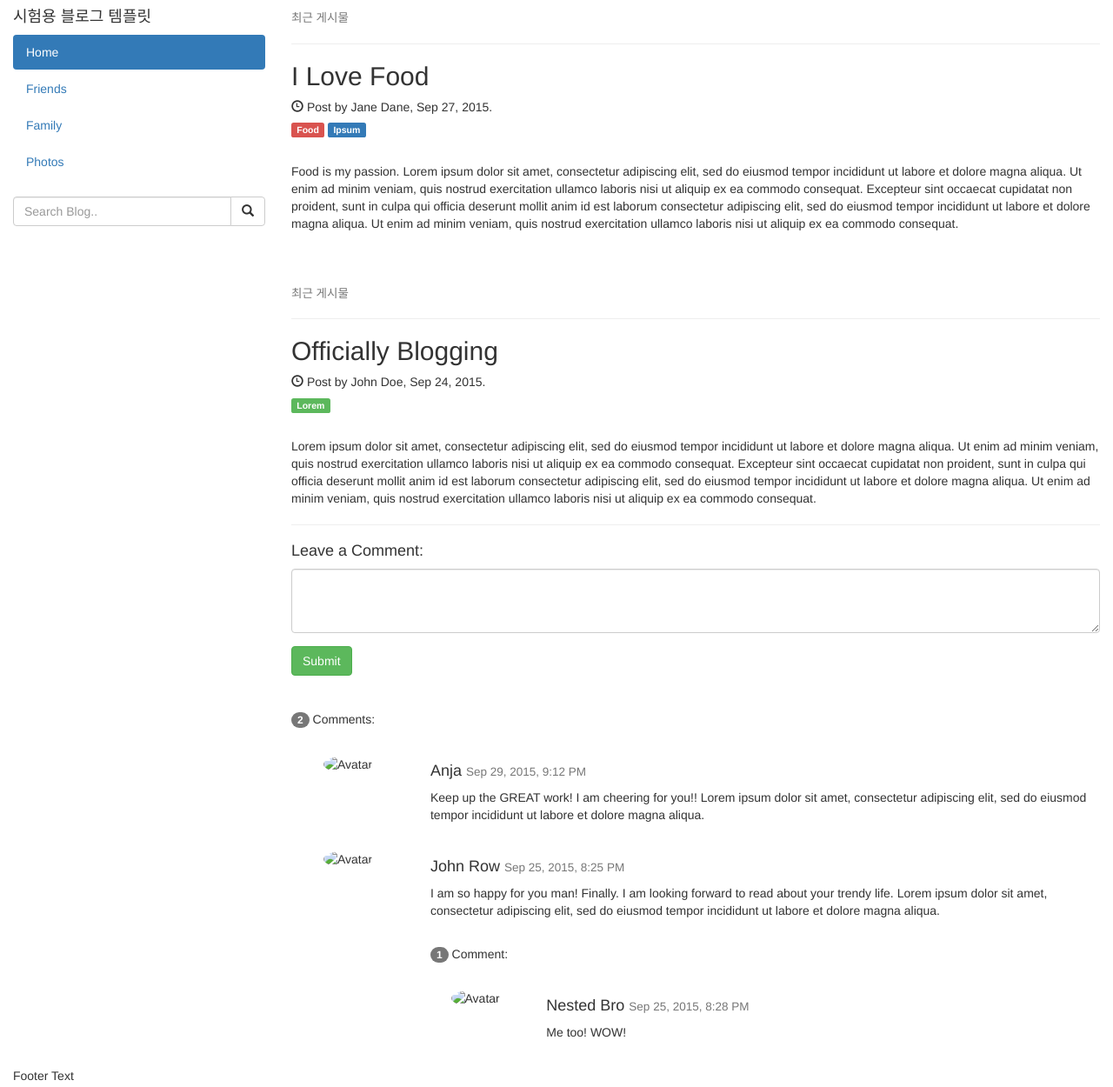
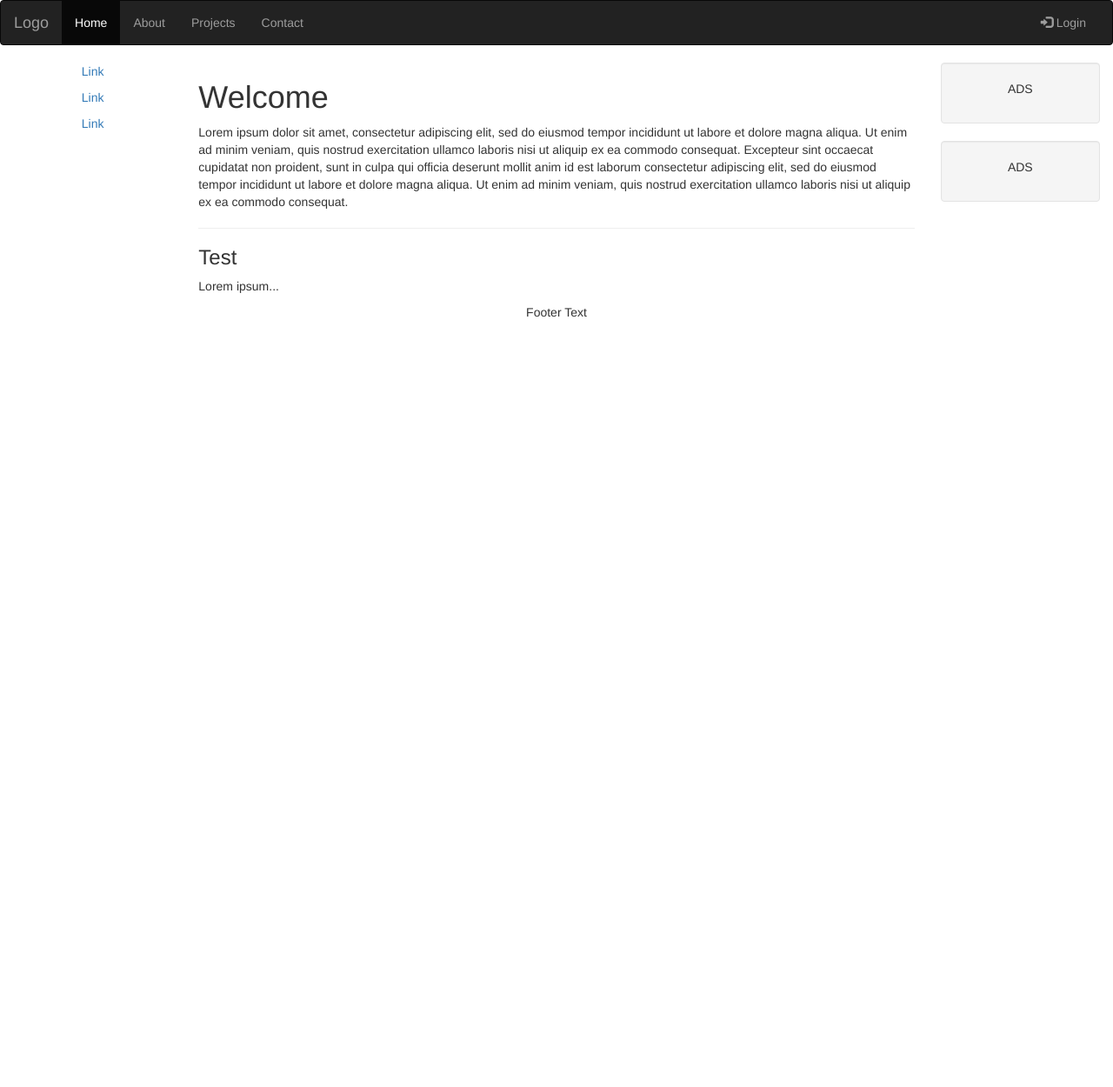
Before and after one commit to hapo777/hapo777.github.io, a plain HTML site: page index.html in a window 1280 px wide. Shown: the whole page at 87% size. After the commit the page ends 800 px from the top, so only its background shows below. Drawn offline with nearby package versions, Linux system fonts and the light colour scheme.

Commit message:
add title

```diff
--- a/index.html
+++ b/index.html
@@ -18,88 +18,78 @@
 </head>
 
 <body>
+    <nav class="navbar navbar-inverse">
         <div class="container-fluid">
-        <div class="row content">
-          <div class="col-sm-3 sidenav">
-            <h4>시험용 블로그 템플릿</h4>
-            <ul class="nav nav-pills nav-stacked">
-              <li class="active"><a href="#section1">Home</a></li>
-              <li><a href="#section2">Friends</a></li>
-              <li><a href="#section3">Family</a></li>
-              <li><a href="#section3">Photos</a></li>
-            </ul><br>
-            <div class="input-group">
-              <input type="text" class="form-control" placeholder="Search Blog..">
-              <span class="input-group-btn">
-                <button class="btn btn-default" type="button">
-                  <span class="glyphicon glyphicon-search"></span>
+            <div class="navbar-header">
+                <button type="button" class="navbar-toggle" data-toggle="collapse" data-target="#myNavbar">
+                    <span class="icon-bar"></span>
+                    <span class="icon-bar"></span>
+                    <span class="icon-bar"></span>
                 </button>
-              </span>
+                <a class="navbar-brand" href="#">Logo</a>
+            </div>
+            <div class="collapse navbar-collapse" id="myNavbar">
+                <ul class="nav navbar-nav">
+                    <li class="active">
+                        <a href="#">Home</a>
+                    </li>
+                    <li>
+                        <a href="#">About</a>
+                    </li>
+                    <li>
+                        <a href="#">Projects</a>
+                    </li>
+                    <li>
+                        <a href="#">Contact</a>
+                    </li>
+                </ul>
+                <ul class="nav navbar-nav navbar-right">
+                    <li>
+                        <a href="#">
+                            <span class="glyphicon glyphicon-log-in"></span> Login</a>
+                    </li>
+                </ul>
             </div>
         </div>
+    </nav>
 
-          <div class="col-sm-9">
-            <h4><small>최근 게시물</small></h4>
+    <div class="container-fluid text-center">
+        <div class="row content">
+            <div class="col-sm-2 sidenav">
+                <p>
+                    <a href="#">Link</a>
+                </p>
+                <p>
+                    <a href="#">Link</a>
+                </p>
+                <p>
+                    <a href="#">Link</a>
+                </p>
+            </div>
+            <div class="col-sm-8 text-left">
+                <h1>Welcome</h1>
+                <p>Lorem ipsum dolor sit amet, consectetur adipiscing elit, sed do eiusmod tempor incididunt ut labore et dolore
+                    magna aliqua. Ut enim ad minim veniam, quis nostrud exercitation ullamco laboris nisi ut aliquip ex ea
+                    commodo consequat. Excepteur sint occaecat cupidatat non proident, sunt in culpa qui officia deserunt
+                    mollit anim id est laborum consectetur adipiscing elit, sed do eiusmod tempor incididunt ut labore et
+                    dolore magna aliqua. Ut enim ad minim veniam, quis nostrud exercitation ullamco laboris nisi ut aliquip
+                    ex ea commodo consequat.</p>
                 <hr>
-            <h2>I Love Food</h2>
-            <h5><span class="glyphicon glyphicon-time"></span> Post by Jane Dane, Sep 27, 2015.</h5>
-            <h5><span class="label label-danger">Food</span> <span class="label label-primary">Ipsum</span></h5><br>
-            <p>Food is my passion. Lorem ipsum dolor sit amet, consectetur adipiscing elit, sed do eiusmod tempor incididunt ut labore et dolore magna aliqua. Ut enim ad minim veniam, quis nostrud exercitation ullamco laboris nisi ut aliquip ex ea commodo consequat. Excepteur sint occaecat cupidatat non proident, sunt in culpa qui officia deserunt mollit anim id est laborum consectetur adipiscing elit, sed do eiusmod tempor incididunt ut labore et dolore magna aliqua. Ut enim ad minim veniam, quis nostrud exercitation ullamco laboris nisi ut aliquip ex ea commodo consequat.</p>
-            <br><br>
-
-            <h4><small>최근 게시물</small></h4>
-            <hr>
-            <h2>Officially Blogging</h2>
-            <h5><span class="glyphicon glyphicon-time"></span> Post by John Doe, Sep 24, 2015.</h5>
-            <h5><span class="label label-success">Lorem</span></h5><br>
-            <p>Lorem ipsum dolor sit amet, consectetur adipiscing elit, sed do eiusmod tempor incididunt ut labore et dolore magna aliqua. Ut enim ad minim veniam, quis nostrud exercitation ullamco laboris nisi ut aliquip ex ea commodo consequat. Excepteur sint occaecat cupidatat non proident, sunt in culpa qui officia deserunt mollit anim id est laborum consectetur adipiscing elit, sed do eiusmod tempor incididunt ut labore et dolore magna aliqua. Ut enim ad minim veniam, quis nostrud exercitation ullamco laboris nisi ut aliquip ex ea commodo consequat.</p>
-            <hr>
-
-            <h4>Leave a Comment:</h4>
-            <form role="form">
-              <div class="form-group">
-                <textarea class="form-control" rows="3" required></textarea>
+                <h3>Test</h3>
+                <p>Lorem ipsum...</p>
             </div>
-              <button type="submit" class="btn btn-success">Submit</button>
-            </form>
-            <br><br>
-
-            <p><span class="badge">2</span> Comments:</p><br>
-
-            <div class="row">
-              <div class="col-sm-2 text-center">
-                <img src="bandmember.jpg" class="img-circle" height="65" width="65" alt="Avatar">
+            <div class="col-sm-2 sidenav">
+                <div class="well">
+                    <p>ADS</p>
                 </div>
-              <div class="col-sm-10">
-                <h4>Anja <small>Sep 29, 2015, 9:12 PM</small></h4>
-                <p>Keep up the GREAT work! I am cheering for you!! Lorem ipsum dolor sit amet, consectetur adipiscing elit, sed do eiusmod tempor incididunt ut labore et dolore magna aliqua.</p>
-                <br>
-              </div>
-              <div class="col-sm-2 text-center">
-                <img src="bird.jpg" class="img-circle" height="65" width="65" alt="Avatar">
-              </div>
-              <div class="col-sm-10">
-                <h4>John Row <small>Sep 25, 2015, 8:25 PM</small></h4>
-                <p>I am so happy for you man! Finally. I am looking forward to read about your trendy life. Lorem ipsum dolor sit amet, consectetur adipiscing elit, sed do eiusmod tempor incididunt ut labore et dolore magna aliqua.</p>
-                <br>
-                <p><span class="badge">1</span> Comment:</p><br>
-                <div class="row">
-                  <div class="col-sm-2 text-center">
-                    <img src="bird.jpg" class="img-circle" height="65" width="65" alt="Avatar">
-                  </div>
-                  <div class="col-xs-10">
-                    <h4>Nested Bro <small>Sep 25, 2015, 8:28 PM</small></h4>
-                    <p>Me too! WOW!</p>
-                    <br>
-                  </div>
-                </div>
-              </div>
+                <div class="well">
+                    <p>ADS</p>
                 </div>
             </div>
         </div>
     </div>
 
-      <footer class="container-fluid">
+    <footer class="container-fluid text-center">
         <p>Footer Text</p>
     </footer>
 </body>
```
Lines whose indentation alone changed are shown as unchanged.
